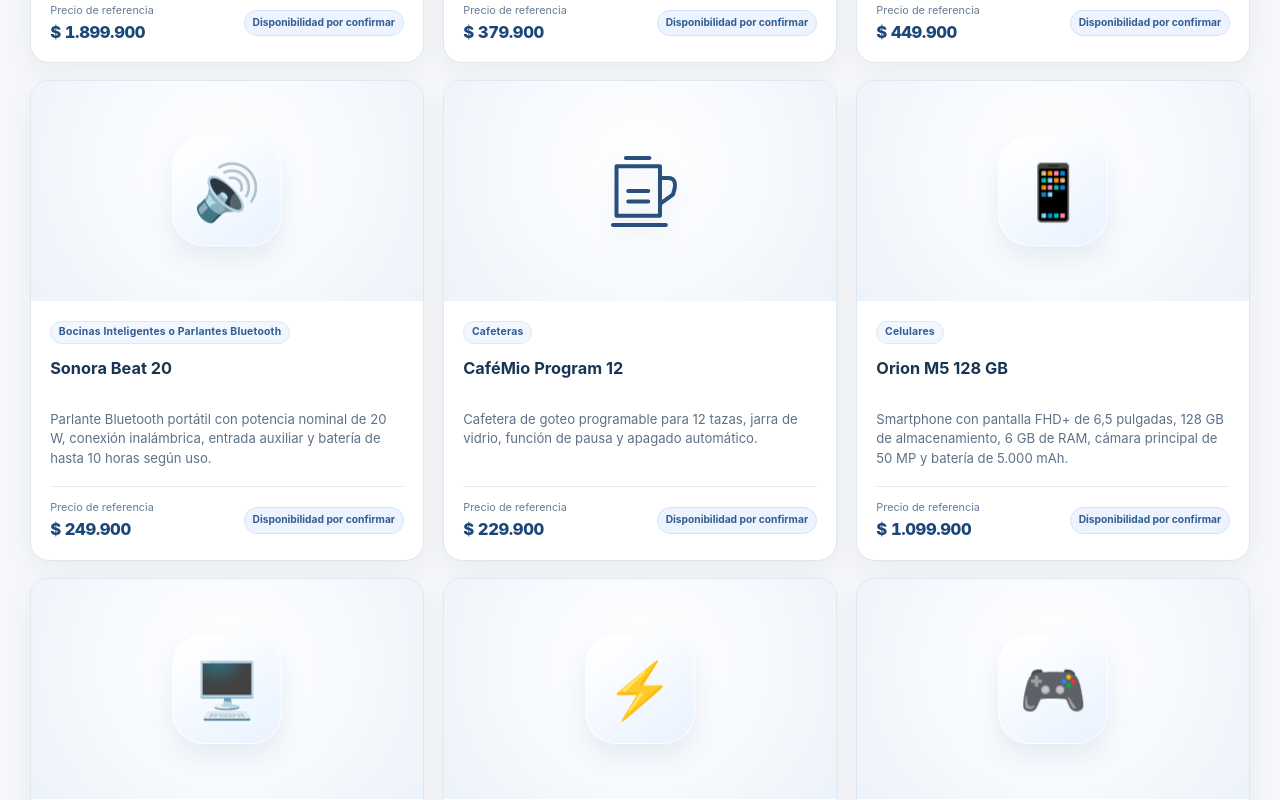
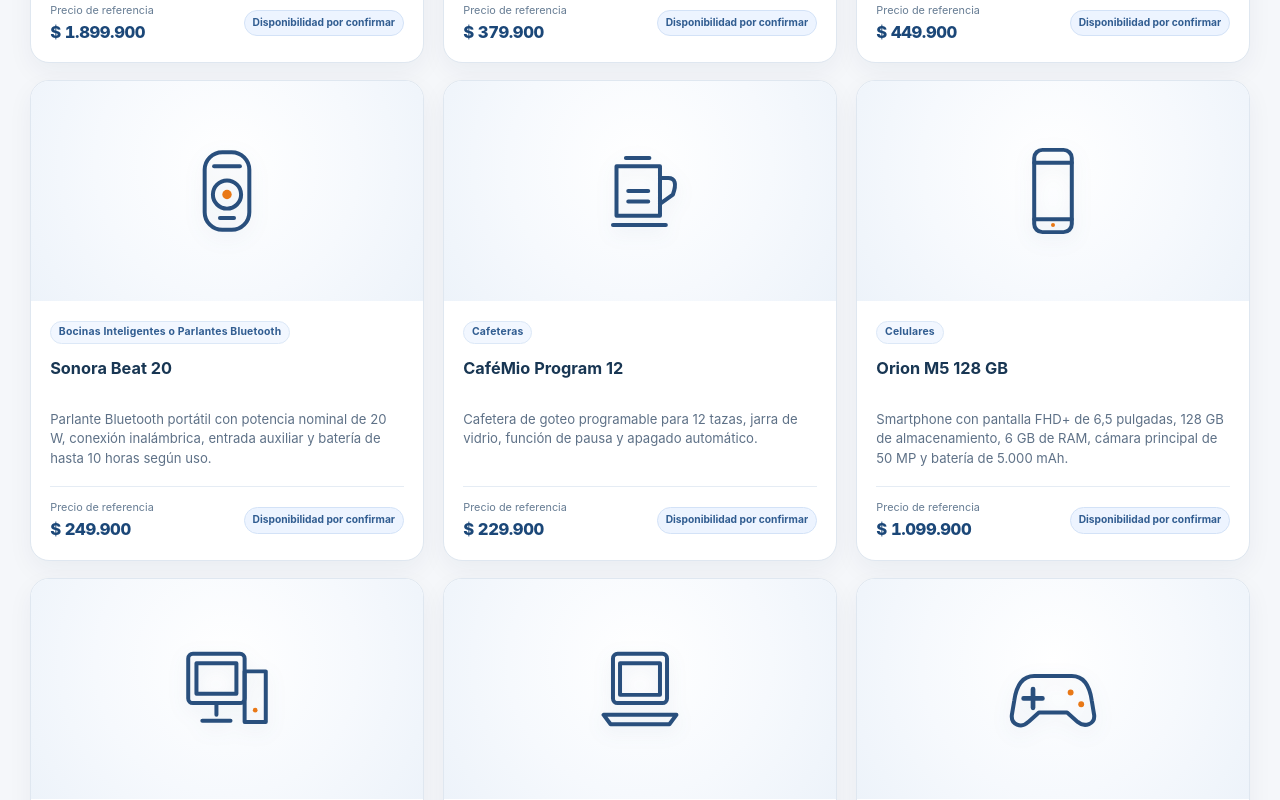
Before and after one commit to sro2005/my-app, a React (Vite) app: page /catalogo in a window 1280 px wide. Shown: the part 1120-1920 px from the top of the page. Built offline with nearby package versions, Linux system fonts and the light colour scheme.

Commit message:
Completar iconos SVG para los 66 productos
* Completar pictogramas para las 22 categorias del catalogo

* Completar pictogramas para las 22 categorias del catalogo

```diff
--- a/src/components/ListadoProductos.jsx
+++ b/src/components/ListadoProductos.jsx
@@ -5,61 +5,45 @@ import { AuthContext } from '../contexts/AuthContext';
 import ShoppingAssistant from './ShoppingAssistant';
 import demoProducts from '../../data/demo-products.json';
 
-const categoryIcons = {
-  'aires acondicionados': '❄️',
-  aspiradoras: '🧹',
-  batidoras: '🥣',
-  'bocinas inteligentes o parlantes bluetooth': '🔊',
-  cafeteras: '☕',
-  celulares: '📱',
-  'computadores de escritorio': '🖥️',
-  'computadores portátiles': '💻',
-  'consolas de videojuegos': '🎮',
-  estufas: '🔥',
-  impresoras: '🖨️',
-  lavadoras: '🧺',
-  licuadoras: '🥤',
-  microondas: '♨️',
-  'planchas de ropa': '👔',
-  refrigeradores: '🧊',
-  sandwicheras: '🥪',
-  'secadores de cabello': '💨',
-  tablets: '📲',
-  televisores: '📺',
-  tostadoras: '🍞',
-  ventiladores: '🌀'
-};
-
 const normalize = (value) => String(value || '')
   .normalize('NFD')
   .replace(/[\u0300-\u036f]/g, '')
   .trim()
   .toLowerCase();
 
-const getCategoryIcon = (category) => categoryIcons[normalize(category)] || '⚡';
 const categoryDrawings = {
+  'aires acondicionados': <><rect x="9" y="20" width="62" height="28" rx="7"/><path d="M17 40h46M29 53v15m22-15v15m-26-5 4 5 4-5m14 0 4 5 4-5"/></>,
+  aspiradoras: <><path d="M21 61h35a8 8 0 1 0-8-8v8M26 61V29a13 13 0 0 1 26 0v17M20 65h41"/><circle cx="35" cy="32" r="6"/></>,
+  batidoras: <><path d="M19 26q8-12 24-10l16 10-8 14H29zM38 40v9M49 39v10M26 52q14 15 28 0M20 52q4 23 20 23t20-23"/></>,
+  'bocinas inteligentes o parlantes bluetooth': <><rect x="21" y="7" width="38" height="66" rx="15"/><path d="M29 19h22" /><circle cx="40" cy="43" r="12"/><circle cx="40" cy="43" r="4" fill="#E97816" stroke="none"/><path d="M34 63h12"/></>,
+  cafeteras: <><path d="M20 19h37v42H20zM57 29h7q9 0 4 14l-11 8M17 69h45M28 12h20"/><path d="M30 40h17M30 49h17"/></>,
+  celulares: <><rect x="24" y="5" width="32" height="70" rx="7"/><path d="M24 16h32M24 64h32"/><circle cx="40" cy="69" r="1.7" fill="#E97816" stroke="none"/></>,
+  'computadores de escritorio': <><rect x="7" y="10" width="48" height="42" rx="4"/><path d="M31 52v10m-12 5h24M55 25h18v43H55z"/><circle cx="64" cy="58" r="2" fill="#E97816" stroke="none"/><path d="M14 18h34v26H14z"/></>,
+  'computadores portatiles': <><rect x="17" y="10" width="46" height="42" rx="4"/><path d="M9 62h62l-6 8H15zM23 18h34v27H23z"/></>,
+  'consolas de videojuegos': <><path d="M24 29h32c9 0 15 7 17 21l2 12c1 8-8 11-14 6l-9-8H28l-9 8C13 74 4 70 5 62l2-12c2-14 8-21 17-21Z"/><path d="M23 40v16m-8-8h16M55 43h.1M64 53h.1" strokeWidth="4"/><circle cx="55" cy="43" r="2.5" fill="#E97816" stroke="none"/><circle cx="64" cy="53" r="2.5" fill="#E97816" stroke="none"/></>,
+  estufas: <><rect x="13" y="21" width="54" height="49" rx="5"/><path d="M13 42h54"/><circle cx="29" cy="32" r="7"/><circle cx="51" cy="32" r="7"/><path d="M24 54h32M24 61h32"/></>,
+  impresoras: <><rect x="20" y="9" width="40" height="23" rx="3"/><rect x="12" y="28" width="56" height="31" rx="5"/><path d="M20 50h40v23H20zM55 39h5"/></>,
   lavadoras: <><rect x="15" y="7" width="50" height="66" rx="7"/><path d="M15 26h50"/><circle cx="40" cy="49" r="17"/><path d="M28 49c8-10 14 9 24-2"/><circle cx="25" cy="17" r="2" fill="#E97816" stroke="none"/><circle cx="35" cy="17" r="2"/></>,
+  licuadoras: <><path d="M24 12h32l-5 37H29L24 12ZM29 49h22v9H29zM22 65h36v8H22z"/><path d="M30 23c8-4 12 9 21 1M31 58h18"/></>,
   microondas: <><rect x="8" y="19" width="64" height="44" rx="7"/><rect x="16" y="27" width="42" height="28" rx="3"/><path d="M64 30v10m0 7v4M24 14v-4m12 4v-4"/></>,
-  licuadoras: <><path d="M24 12h32l-5 37H29L24 12ZM29 49h22v9H29zM22 65h36v8H22z"/><path d="M30 23c8-4 12 9 21 1M31 58h18"/></>,
-  batidoras: <><path d="M19 26q8-12 24-10l16 10-8 14H29zM38 40v9M49 39v10M26 52q14 15 28 0M20 52q4 23 20 23t20-23"/></>,
-  'aires acondicionados': <><rect x="9" y="20" width="62" height="28" rx="7"/><path d="M17 40h46M29 53v15m22-15v15m-26-5 4 5 4-5m14 0 4 5 4-5"/></>,
+  'planchas de ropa': <><path d="M12 57q17-22 44-24l11 22v10H12zM29 34V22h22v11M12 65h55"/></>,
   refrigeradores: <><rect x="24" y="6" width="32" height="68" rx="5"/><path d="M24 39h32M49 19v11m0 18v12"/></>,
-  aspiradoras: <><path d="M21 61h35a8 8 0 1 0-8-8v8M26 61V29a13 13 0 0 1 26 0v17M20 65h41"/><circle cx="35" cy="32" r="6"/></>,
-  estufas: <><rect x="13" y="21" width="54" height="49" rx="5"/><path d="M13 42h54"/><circle cx="29" cy="32" r="7"/><circle cx="51" cy="32" r="7"/><path d="M24 54h32M24 61h32"/></>,
-  cafeteras: <><path d="M20 19h37v42H20zM57 29h7q9 0 4 14l-11 8M17 69h45M28 12h20"/><path d="M30 40h17M30 49h17"/></>,
+  sandwicheras: <><path d="M17 46l10-23h28l10 23-8 18H25zM17 46h48M30 53h20"/></>,
+  'secadores de cabello': <><path d="M17 28h35l13 12-13 12H17zM31 52l-5 22h17l4-22M9 35h8m-8 12h8"/></>,
+  tablets: <><rect x="14" y="5" width="52" height="70" rx="7"/><rect x="20" y="13" width="40" height="52" rx="2"/><circle cx="40" cy="70" r="1.8" fill="#E97816" stroke="none"/></>,
+  televisores: <><rect x="7" y="12" width="66" height="48" rx="5"/><path d="M27 72h26M40 60v12M15 20h50v32H15z"/><path d="m24 68 16-8 16 8"/></>,
   tostadoras: <><rect x="18" y="30" width="45" height="38" rx="10"/><path d="M28 30V18h25v12M27 48h27M67 43v16M18 61h45"/></>,
-  sandwicheras: <><path d="M17 46l10-23h28l10 23-8 18H25zM17 46h48M30 53h20"/></>,
   ventiladores: <><circle cx="40" cy="37" r="7"/><circle cx="40" cy="37" r="29"/><path d="M40 30c-5-17 7-20 10-12l-3 14M47 39c17-6 21 7 12 11l-16-7M38 44c-4 17-18 15-17 6l13-13M40 66v9M25 75h30"/></>,
-  'planchas de ropa': <><path d="M12 57q17-22 44-24l11 22v10H12zM29 34V22h22v11M12 65h55"/></>,
-  'secadores de cabello': <><path d="M17 28h35l13 12-13 12H17zM31 52l-5 22h17l4-22M9 35h8m-8 12h8"/></>,
-  impresoras: <><rect x="20" y="9" width="40" height="23" rx="3"/><rect x="12" y="28" width="56" height="31" rx="5"/><path d="M20 50h40v23H20zM55 39h5"/></>
+  other: <><path d="M12 35 40 12l28 23v34H12z"/><path d="M32 69V48h16v21M45 27l-9 14h8l-3 12 13-18h-8l4-8z" fill="#E97816" stroke="#E97816"/></>
 };
 const CategoryArtwork = ({ category }) => {
   const key = normalize(category);
-  if (categoryDrawings[key]) {
-    return <svg className="evh-appliance-icon" viewBox="0 0 80 80" fill="none" aria-hidden="true" focusable="false" stroke="#294F7D" strokeWidth="3.4" strokeLinecap="round" strokeLinejoin="round">{categoryDrawings[key]}</svg>;
-  }
-  return <span aria-hidden="true">{getCategoryIcon(category)}</span>;
+  const drawing = categoryDrawings[key] || categoryDrawings.other;
+  return (
+    <svg className="evh-appliance-icon" viewBox="0 0 80 80" fill="none" role="img" aria-label={'Icono de ' + (category || 'producto del hogar')} focusable="false" stroke="#294F7D" strokeWidth="3.4" strokeLinecap="round" strokeLinejoin="round">
+      {drawing}
+    </svg>
+  );
 };
 
 const getProductKey = (product) => product._id || product.id || product.name;
```
Also changed, not shown: 1 other file (tests, documents, lock files or other folders).
